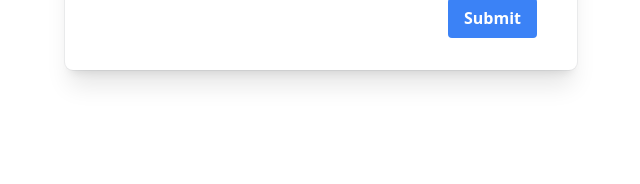
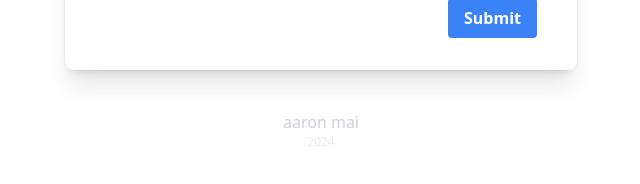
Before and after one commit to mai0mai0/scheduled-lists, a Nuxt app: page / in a window 1280 px wide. Shown: the part 506-690 px from the top of the page, without its empty margins (319-959 px from the left). Built offline with nearby package versions, Linux system fonts and the light colour scheme.

Commit message:
added name and date to footer

```diff
--- a/app.vue
+++ b/app.vue
@@ -81,5 +81,10 @@ export default {
         <p>Loading...</p>
       </div>
     </div>
+
+    <div class="pt-10">
+      <p class="text-center text-gray-400 text-s opacity-50">aaron mai</p>
+      <p class="text-center text-gray-300 text-xs opacity-50">2024</p>
+    </div>
   </div>
 </template>
```
